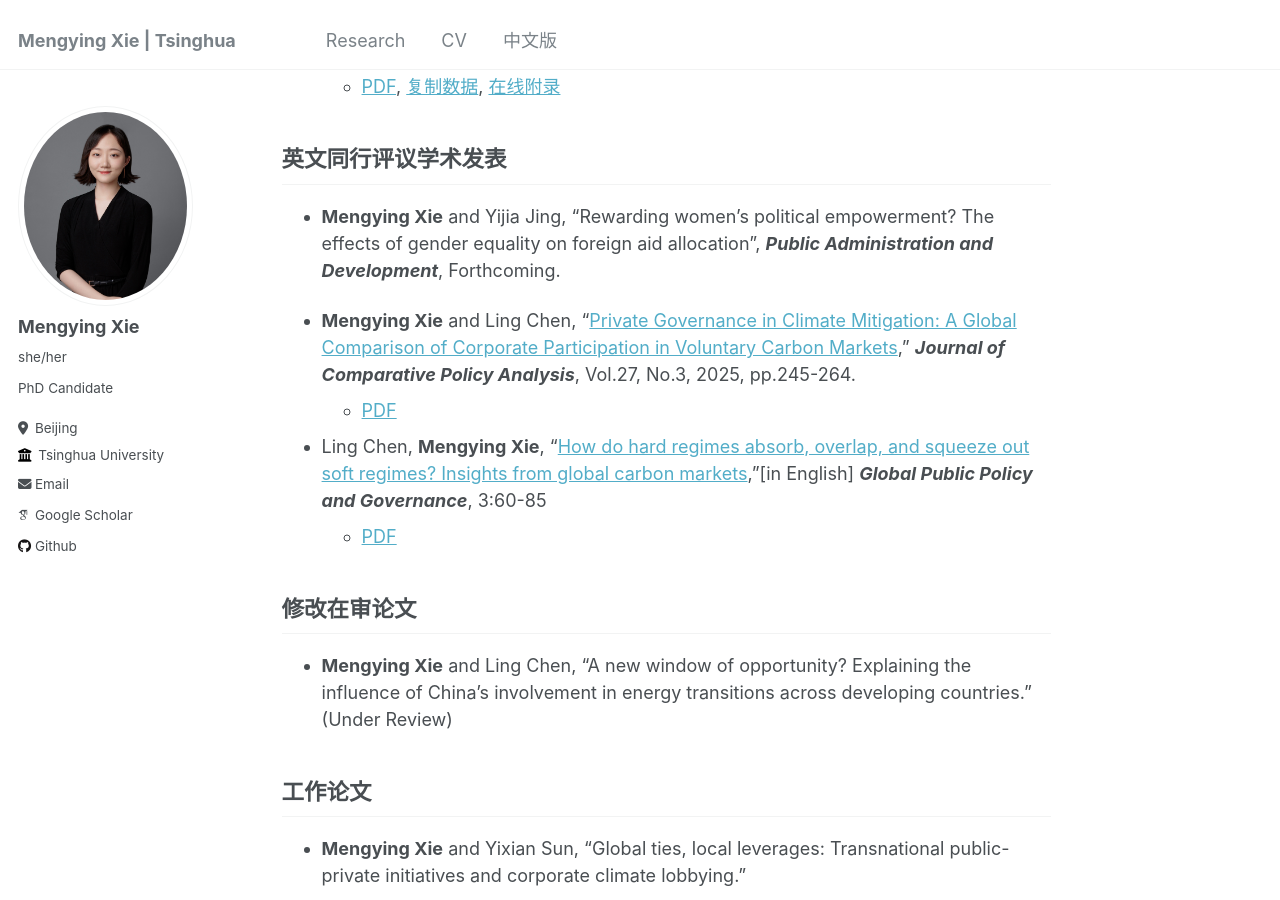
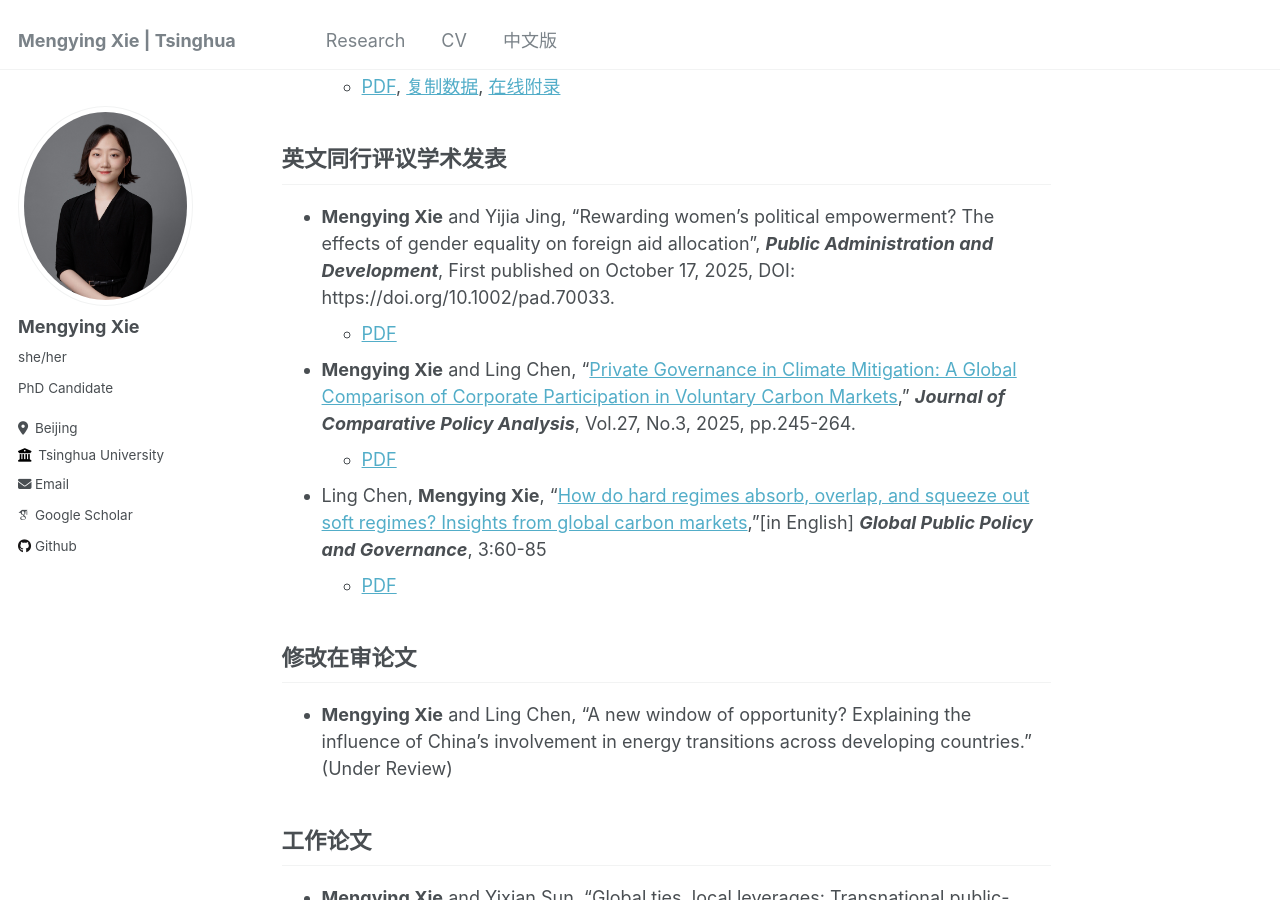
Before and after one commit to xiemythu/xiemythu.github.io, a Jekyll site: the page built from _pages/chinese.md, in a window 1280 px wide and 900 px high, scrolled down 1027 px. Built offline with Jekyll 4.4.1, drawn with Linux system fonts in a browser that asks for light colours; some web fonts are replaced.

Commit message:
Update chinese.md

```diff
--- a/_pages/chinese.md
+++ b/_pages/chinese.md
@@ -36,7 +36,8 @@ author_profile: true
 
 ## 英文同行评议学术发表
 
-* **Mengying Xie** and Yijia Jing, "Rewarding women’s political empowerment? The effects of gender equality on foreign aid allocation", ***Public Administration and Development***, Forthcoming.
+* **Mengying Xie** and Yijia Jing, "Rewarding women’s political empowerment? The effects of gender equality on foreign aid allocation", ***Public Administration and Development***, First published on October 17, 2025, DOI:  https://doi.org/10.1002/pad.70033.
+    + [PDF](https://xiemythu.github.io/files/Xie_Jing_PAD.pdf)
 
 * **Mengying Xie** and  Ling Chen, “[Private Governance in Climate Mitigation: A Global Comparison of Corporate Participation in Voluntary Carbon Markets](https://doi.org/10.1080/13876988.2025.2510596)," ***Journal of Comparative Policy Analysis***, Vol.27, No.3, 2025, pp.245-264.
     + [PDF](https://xiemythu.github.io/files/xie_chen_2025.pdf)
```
